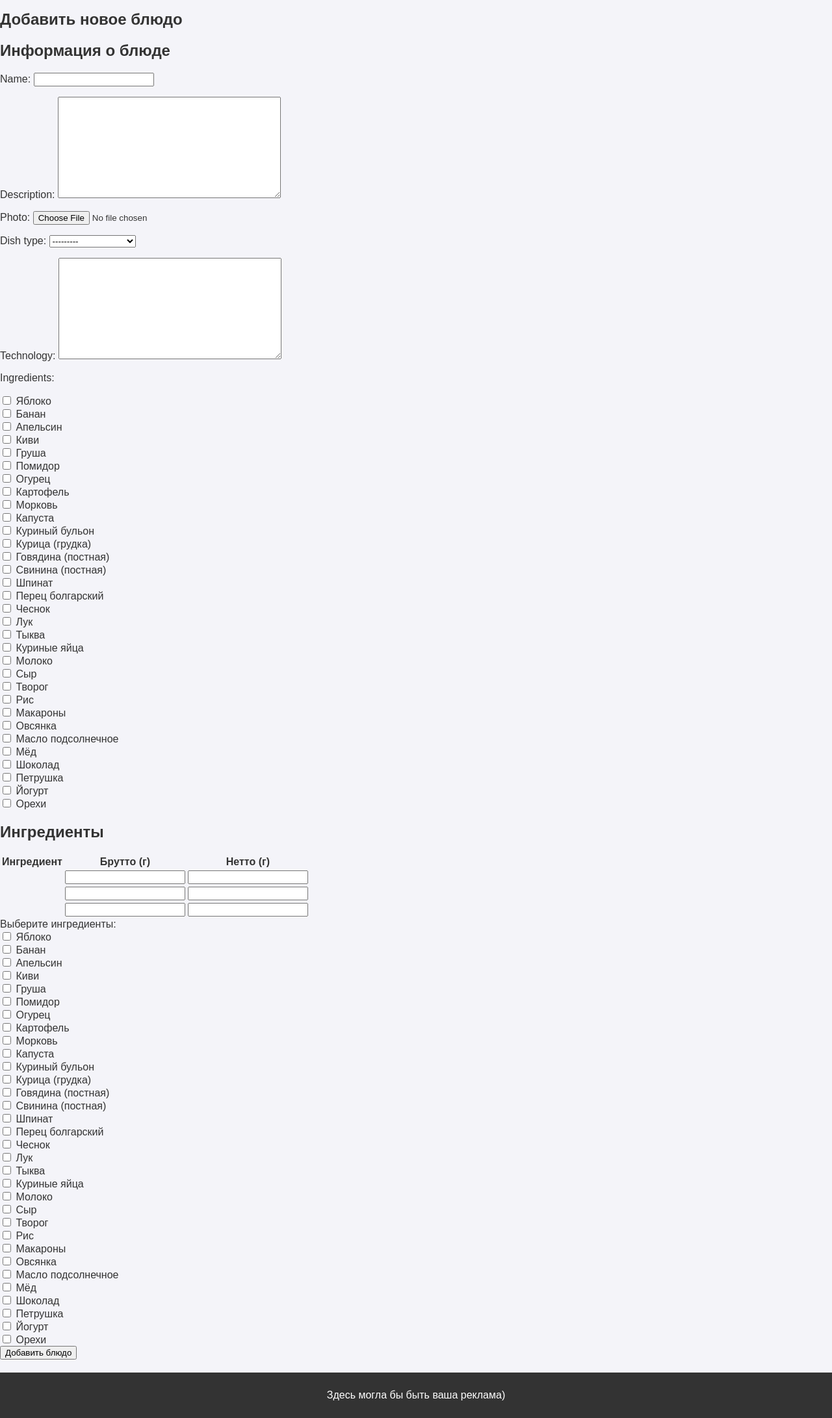
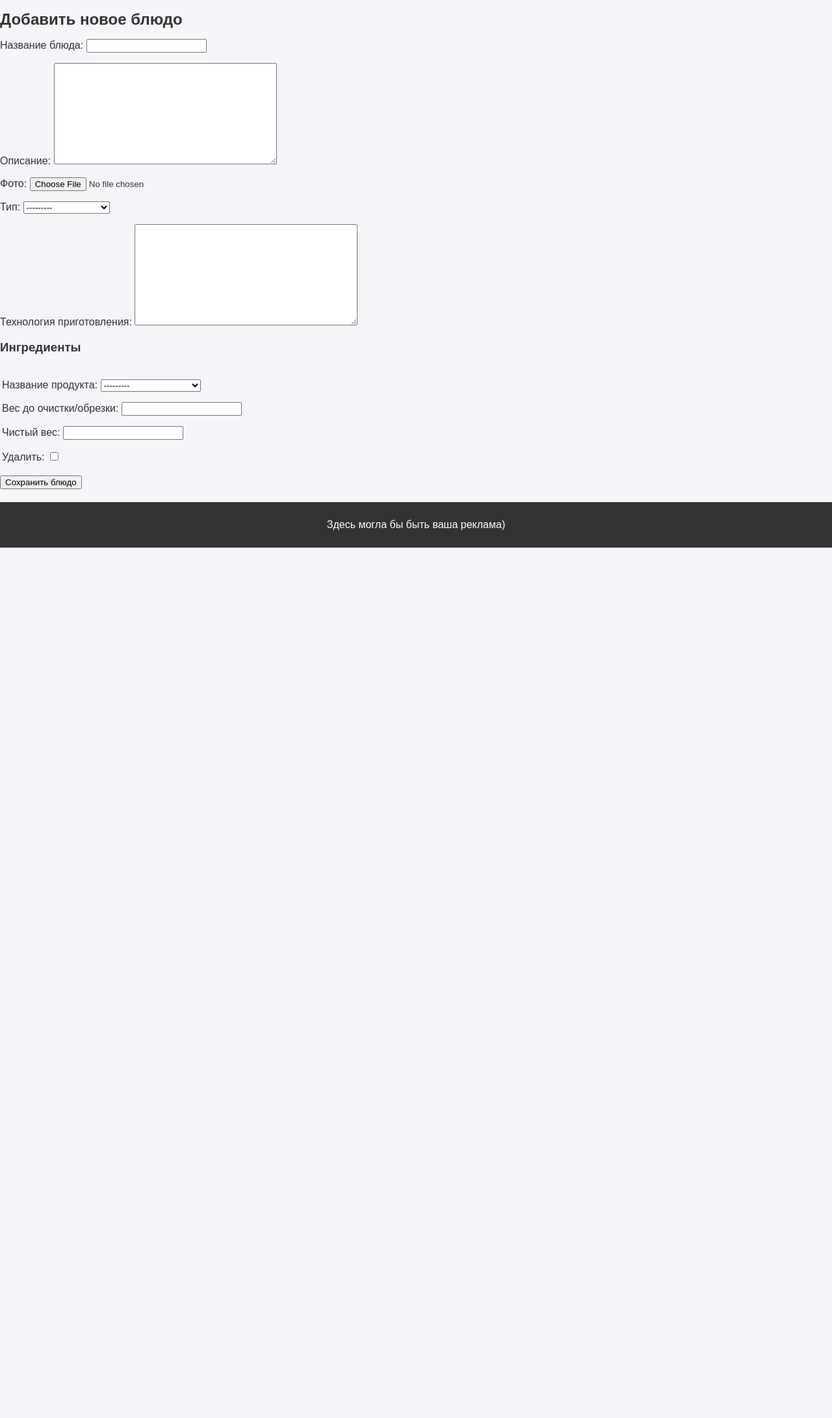
Before and after one commit to jinnmn/Menu, a Django app: page /app/add_dish/ in a window 1280 px wide. Shown: the part 38-2221 px from the top of the page at 65% size. After the commit the page ends 881 px from the top, so only its background shows below. Run offline with Django 5.2, Linux system fonts and the light colour scheme; a user stored in the database is signed in; data comes from the database, SQL or seed files in the repository; both versions use the stored data as it was after the commit.

Commit message:
вроде работает, но это не точно

```diff
--- a/menu/app/forms.py
+++ b/menu/app/forms.py
@@ -77,14 +77,24 @@ class DishIngredientForm(forms.ModelForm):
         model = DishIngredient
         fields = ['product', 'brutto', 'netto']
 
+class DishIngredientForm(forms.ModelForm):
+    class Meta:
+        model = DishIngredient
+        fields = ['product', 'brutto', 'netto']
+        labels = {
+            'product': 'Название продукта',
+            'brutto': 'Вес до очистки/обрезки',
+            'netto': 'Чистый вес',
+        }
+
 class DishForm(forms.ModelForm):
     class Meta:
         model = Dish
         fields = ['name', 'description', 'photo', 'dish_type', 'technology']
-
-    # Поля для ингредиентов
-    ingredients = forms.ModelMultipleChoiceField(
-        queryset=Product.objects.all(),
-        widget=forms.CheckboxSelectMultiple,
-        required=True
-    )
+        labels = {
+            'name': 'Название блюда',
+            'description': 'Описание',
+            'photo': 'Фото',
+            'dish_type': 'Тип',
+            'technology': 'Технология приготовления',
+        }
--- a/menu/app/templates/app/add_dish.html
+++ b/menu/app/templates/app/add_dish.html
@@ -2,42 +2,50 @@
 
 {% block content %}
   <h1>Добавить новое блюдо</h1>
-
 <form method="post" enctype="multipart/form-data">
     {% csrf_token %}
+    {{ dish_form.as_p }}
 
-    <div>
-      <h2>Информация о блюде</h2>
-      {{ dish_form.as_p }}
-    </div>
-
-    <div>
-      <h2>Ингредиенты</h2>
+    <h3>Ингредиенты</h3>
     <table>
-        <thead>
+        {{ ingredients_formset.management_form }}
+        {% for form in ingredients_formset %}
             <tr>
-            <th>Ингредиент</th>
-            <th>Брутто (г)</th>
-            <th>Нетто (г)</th>
-          </tr>
-        </thead>
-        <tbody>
-          {% for product in ingredients_formset %}
-            <tr>
-              <td>{{ product.product.name }}</td>
-              <td><input type="number" name="brutto_{{ product.product.id }}" step="0.01" required></td>
-              <td><input type="number" name="netto_{{ product.product.id }}" step="0.01" required></td>
+                <td>{{ form.as_p }}</td>
             </tr>
         {% endfor %}
-        </tbody>
     </table>
-      <div>
-        <label for="id_ingredients">Выберите ингредиенты:</label>
-        {{ dish_form.ingredients }}
-      </div>
-    </div>
 
-    <button type="submit">Добавить блюдо</button>
+    <button type="submit">Сохранить блюдо</button>
 </form>
 
+<script>
+    let ingredientIndex = {{ ingredient_count }};
+
+    function addIngredientRow() {
+      const table = document.getElementById('ingredients-table').getElementsByTagName('tbody')[0];
+      const newRow = table.insertRow();
+      const productCell = newRow.insertCell(0);
+      const bruttoCell = newRow.insertCell(1);
+      const nettoCell = newRow.insertCell(2);
+
+      const productField = document.createElement('select');
+      productField.name = `form-${ingredientIndex}-product`;
+
+      const bruttoField = document.createElement('input');
+      bruttoField.type = 'number';
+      bruttoField.name = `form-${ingredientIndex}-brutto`;
+
+      const nettoField = document.createElement('input');
+      nettoField.type = 'number';
+      nettoField.name = `form-${ingredientIndex}-netto`;
+
+      productCell.appendChild(productField);
+      bruttoCell.appendChild(bruttoField);
+      nettoCell.appendChild(nettoField);
+
+      ingredientIndex += 1;
+    }
+  </script>
+
 {% endblock %}
--- a/menu/app/views.py
+++ b/menu/app/views.py
@@ -1,12 +1,20 @@
 from decimal import Decimal
 
 from django.contrib.auth.decorators import login_required
+from django.forms import modelformset_factory
 from django.shortcuts import render, redirect, get_object_or_404
 from .models import Product, Dish, DishIngredient
 from .forms import ProductForm, DishForm, DishIngredientForm
 
 
 # Create your views here.
+DishIngredientFormSet = modelformset_factory(
+    DishIngredient,
+    form=DishIngredientForm,
+    extra=1,  # Это добавляет одну пустую форму по умолчанию для добавления нового ингредиента
+    can_delete=True  # Можно добавлять/удалять ингредиенты
+)
+
 
 def add_recipe(request):
     return render(request, 'app/add_recipe.html')
@@ -87,32 +95,29 @@ def dish_detail(request, dish_id):
 def add_dish(request):
     if request.method == 'POST':
         dish_form = DishForm(request.POST, request.FILES)
-        ingredients_formset = []
+        ingredients_formset = DishIngredientFormSet(request.POST)
 
-        if dish_form.is_valid():
+        if dish_form.is_valid() and ingredients_formset.is_valid():
             dish = dish_form.save(commit=False)
             dish.author = request.user
             dish.save()
 
             # Сохранение ингредиентов
-            products = request.POST.getlist('ingredients')  # Получаем список выбранных продуктов
-            for product_id in products:
-                product = Product.objects.get(id=product_id)
-                brutto = request.POST.get(f'brutto_{product.id}', 0)
-                netto = request.POST.get(f'netto_{product.id}', 0)
-                DishIngredient.objects.create(
-                    dish=dish,
-                    product=product,
-                    brutto=brutto,
-                    netto=netto
-                )
+            for form in ingredients_formset:
+                ingredient = form.save(commit=False)
+                ingredient.dish = dish  # Указываем связь с текущим блюдом
+                ingredient.save()
 
             return redirect('dish_detail', dish_id=dish.id)
     else:
         dish_form = DishForm()
-        ingredients_formset = DishIngredientForm()
+        ingredients_formset = DishIngredientFormSet(queryset=DishIngredient.objects.none())
+
+    ingredient_count = len(ingredients_formset.forms)
+
 
     return render(request, 'app/add_dish.html', {
         'dish_form': dish_form,
         'ingredients_formset': ingredients_formset,
+        'ingredient_count': ingredient_count
     })
```
Also changed, not shown: menu/db.sqlite3. Lines whose indentation alone changed are shown as unchanged.
